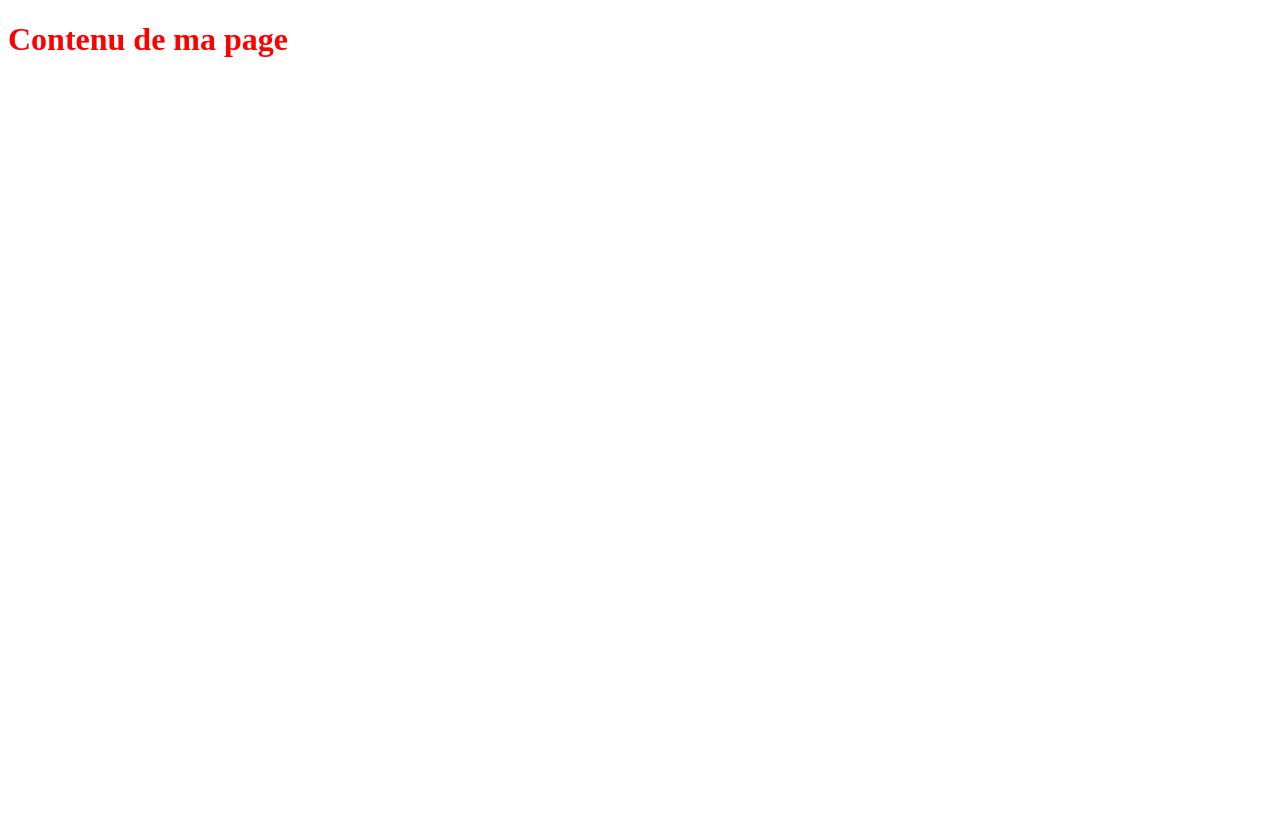
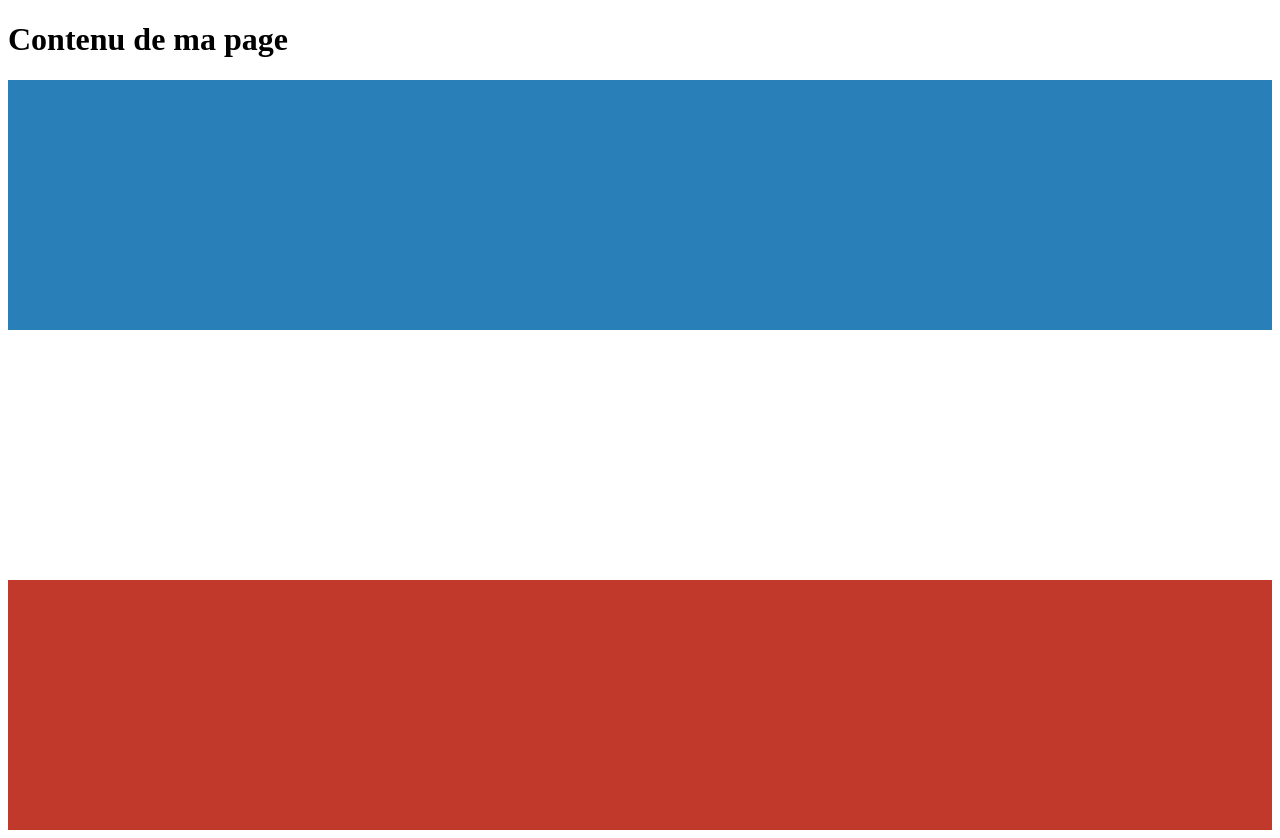
Before and after one commit to ArnoldFaux/p2022-G2-17_10-AF, a plain HTML site: page index.html in a window 1280 px wide. Before the commit the page ends 800 px from the top, so only its background shows below. Drawn offline with Linux system fonts and the light colour scheme.

Commit message:
new
ajout de 3 div  + css

```diff
--- a/index.html
+++ b/index.html
@@ -8,5 +8,14 @@
   </head>
   <body>
     <h1>Contenu de ma page</h1>
+    <div class="blue">
+
+    </div>
+    <div class="white">
+
+    </div>
+    <div class="red">
+
+    </div>
   </body>
 </html>
--- a/styles/style.css
+++ b/styles/style.css
@@ -1,4 +1,12 @@
-*{
-  color: red;
+div{
+  height: 250px;
 }
-ù$m:
+.blue{
+background: #2980b9;
+}
+.red{
+background: #c0392b;
+}
+.white{
+background: white;
+}
```
